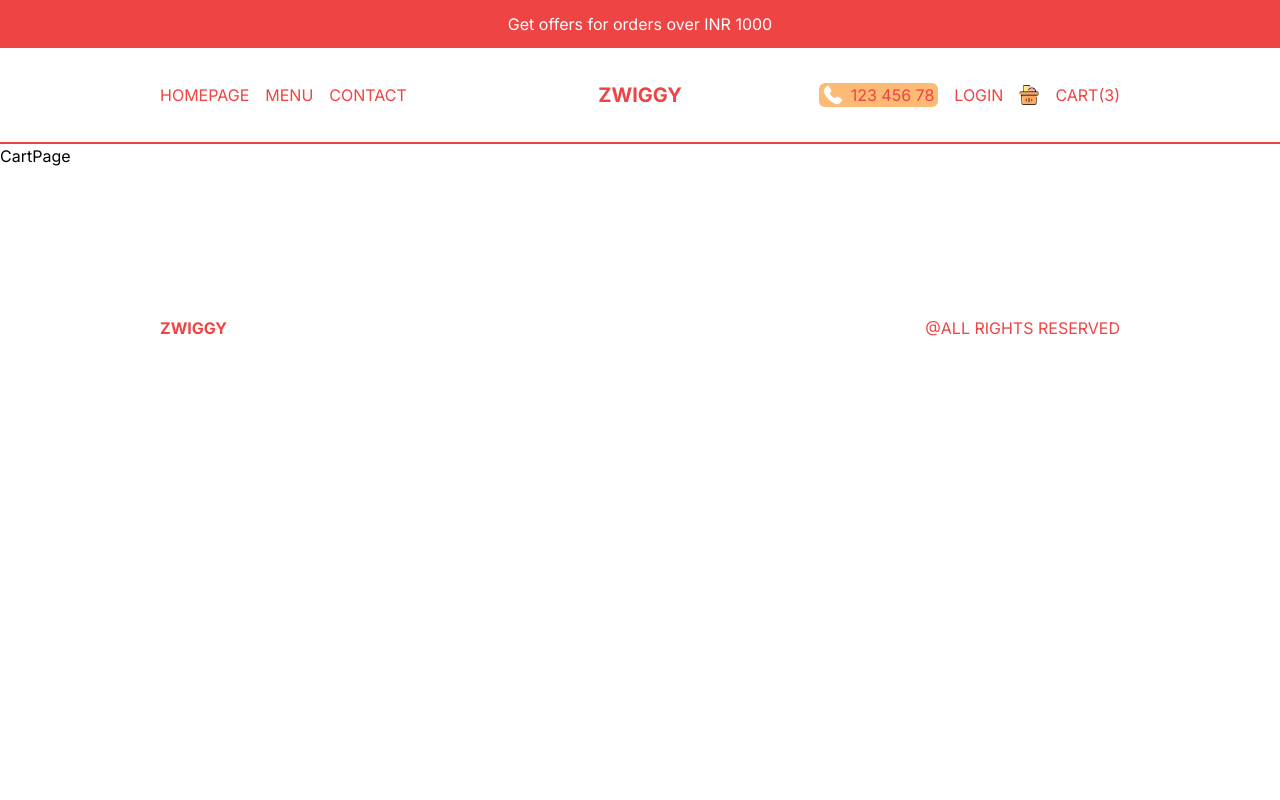
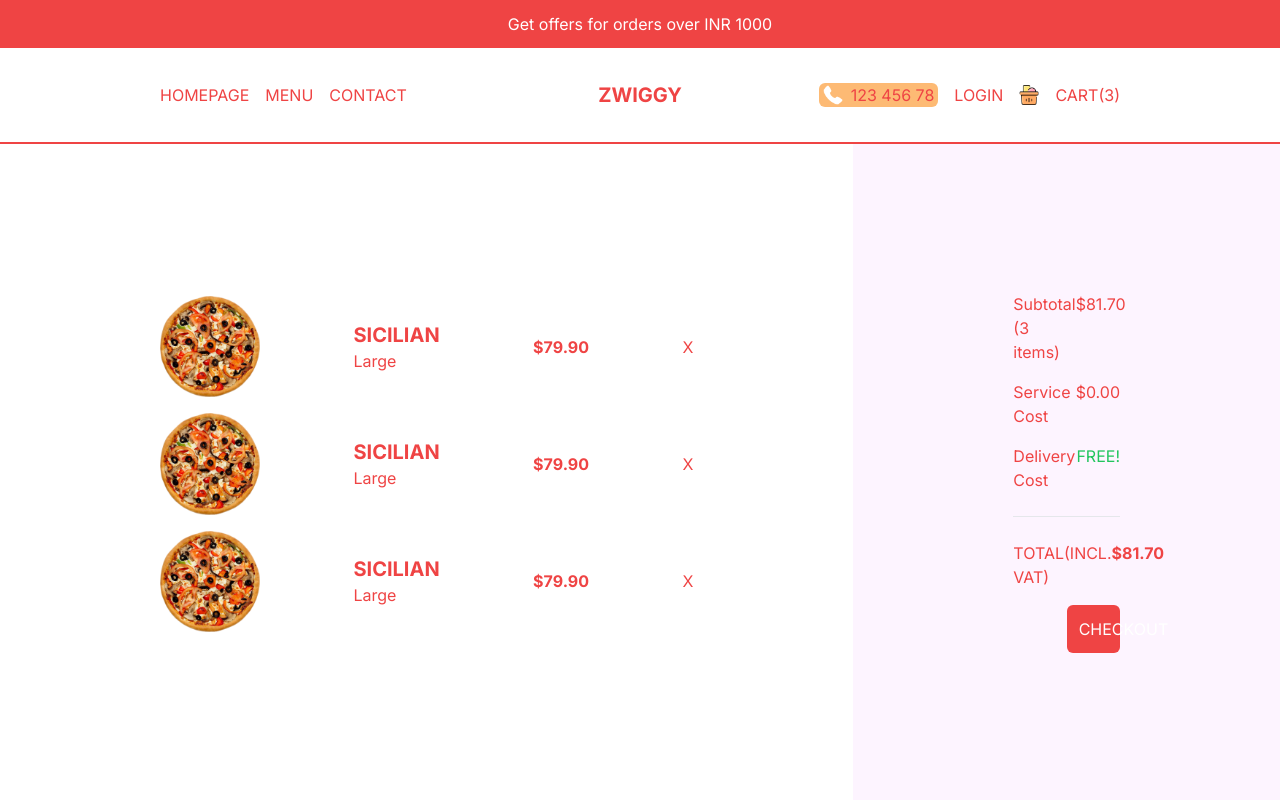
Before and after one commit to ArNGiH/Food-Ordering-Website, a Next.js app: page /cart in a window 1280 px wide. Shown: the top 800 px of the page. Built offline with nearby package versions, Linux system fonts and the light colour scheme.

Commit message:
Designed the look of cart page

```diff
--- a/src/app/cart/page.tsx
+++ b/src/app/cart/page.tsx
@@ -1,9 +1,67 @@
-import React from 'react'
+import Image from "next/image";
+import React from "react";
 
-function CartPage() {
+const CartPage = () => {
   return (
-    <div>CartPage</div>
-  )
-}
+    <div className="h-[calc(100vh-6rem)] md:h-[calc(100vh-9rem)] flex flex-col text-red-500 lg:flex-row">
+      {/* PRODUCTS CONTAINER */}
+      <div className="h-1/2 p-4 flex flex-col justify-center overflow-scroll lg:h-full lg:w-2/3 2xl:w-1/2 lg:px-20 xl:px-40">
+        {/* SINGLE ITEM */}
+        <div className="flex items-center justify-between mb-4">
+          <Image src="/temporary/p1.png" alt="" width={100} height={100} />
+          <div className="">
+            <h1 className="uppercase text-xl font-bold">sicilian</h1>
+            <span>Large</span>
+          </div>
+          <h2 className="font-bold">$79.90</h2>
+          <span className="cursor-pointer">X</span>
+        </div>
+        {/* SINGLE ITEM */}
+        <div className="flex items-center justify-between mb-4">
+          <Image src="/temporary/p1.png" alt="" width={100} height={100} />
+          <div className="">
+            <h1 className="uppercase text-xl font-bold">sicilian</h1>
+            <span>Large</span>
+          </div>
+          <h2 className="font-bold">$79.90</h2>
+          <span className="cursor-pointer">X</span>
+        </div>
+        {/* SINGLE ITEM */}
+        <div className="flex items-center justify-between mb-4">
+          <Image src="/temporary/p1.png" alt="" width={100} height={100} />
+          <div className="">
+            <h1 className="uppercase text-xl font-bold">sicilian</h1>
+            <span>Large</span>
+          </div>
+          <h2 className="font-bold">$79.90</h2>
+          <span className="cursor-pointer">X</span>
+        </div>
+      </div>
+      {/* PAYMENT CONTAINER */}
+      <div className="h-1/2 p-4 bg-fuchsia-50 flex flex-col gap-4 justify-center lg:h-full lg:w-1/3 2xl:w-1/2 lg:px-20 xl:px-40 2xl:text-xl 2xl:gap-6">
+        <div className="flex justify-between">
+          <span className="">Subtotal (3 items)</span>
+          <span className="">$81.70</span>
+        </div>
+        <div className="flex justify-between">
+          <span className="">Service Cost</span>
+          <span className="">$0.00</span>
+        </div>
+        <div className="flex justify-between">
+          <span className="">Delivery Cost</span>
+          <span className="text-green-500">FREE!</span>
+        </div>
+        <hr className="my-2" />
+        <div className="flex justify-between">
+          <span className="">TOTAL(INCL. VAT)</span>
+          <span className="font-bold">$81.70</span>
+        </div>
+        <button className="bg-red-500 text-white p-3 rounded-md w-1/2 self-end">
+          CHECKOUT
+        </button>
+      </div>
+    </div>
+  );
+};
 
-export default CartPage
+export default CartPage;
```
